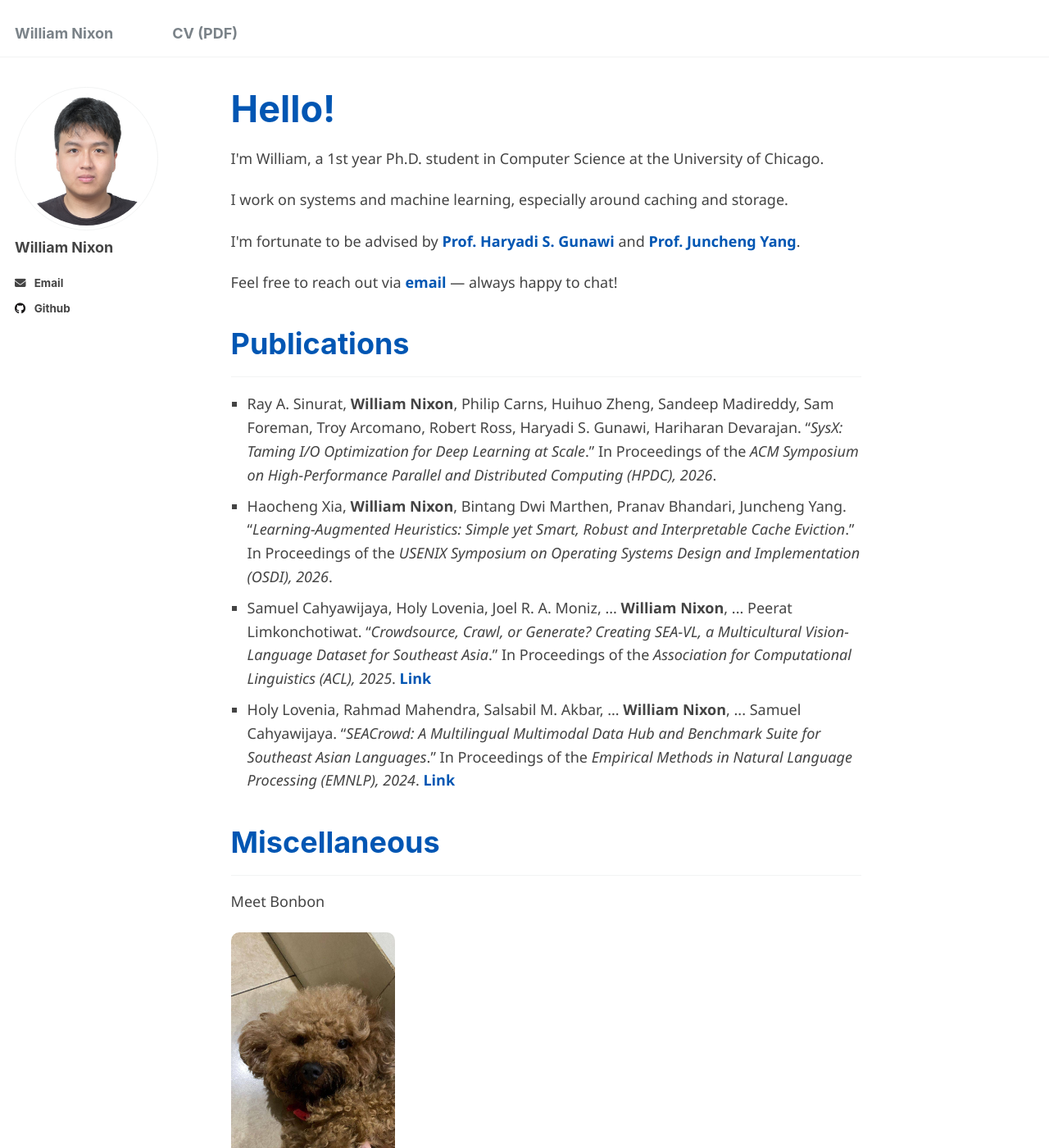
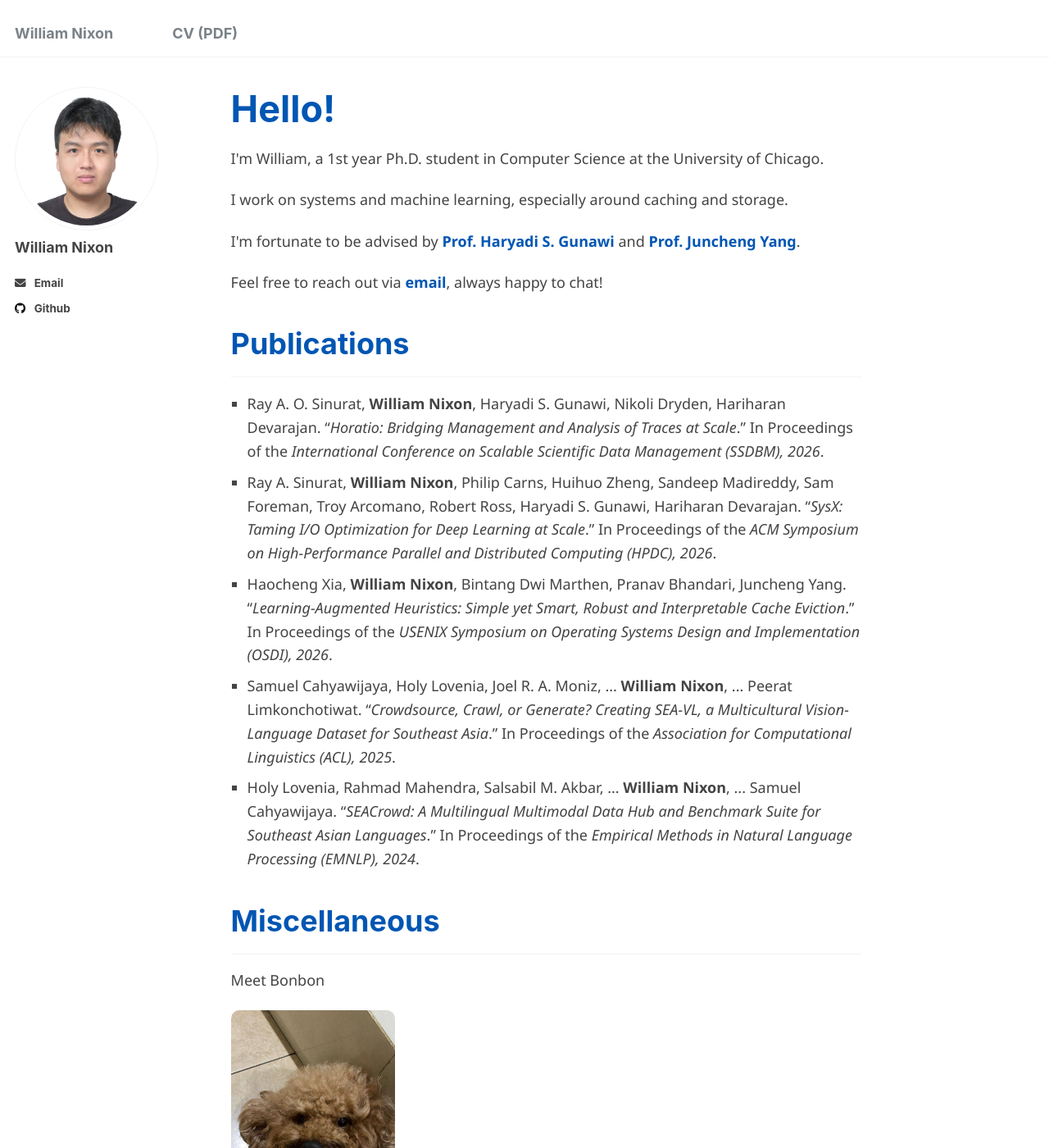
Before and after one commit to williamnixon20/williamnixon20.github.io, a Jekyll site: the page built from _pages/about.md, in a window 1280 px wide and 1400 px high. Shown: the whole window at 82% size. Built offline with Jekyll 4.4.1, drawn with Linux system fonts in a browser that asks for light colours.

Commit message:
update cv

```diff
--- a/_pages/about.md
+++ b/_pages/about.md
@@ -83,10 +83,11 @@ redirect_from:
 
   <p>
     Feel free to reach out via
-    <a href="mailto:williamnixon20@gmail.com" target="_blank">email</a> — always happy to chat!
+    <a href="mailto:williamnixon20@gmail.com" target="_blank">email</a>, always happy to chat!
   </p>
   <h2>Publications</h2>
   <ul>
+    <li> Ray A. O. Sinurat, <b>William Nixon</b>, Haryadi S. Gunawi, Nikoli Dryden, Hariharan Devarajan. “<i>Horatio: Bridging Management and Analysis of Traces at Scale</i>.” In Proceedings of the <span style="font-style: italic;">International Conference on Scalable Scientific Data Management (SSDBM), 2026</span>. </li>
     <li>
       Ray A. Sinurat, <b>William Nixon</b>, Philip Carns, Huihuo Zheng, Sandeep Madireddy, Sam Foreman, Troy Arcomano,
       Robert Ross, Haryadi S. Gunawi, Hariharan Devarajan.
@@ -104,26 +105,14 @@ redirect_from:
       Samuel Cahyawijaya, Holy Lovenia, Joel R. A. Moniz, ... <b>William Nixon</b>, ... Peerat Limkonchotiwat.
       “<i>Crowdsource, Crawl, or Generate? Creating SEA-VL, a Multicultural Vision-Language Dataset for Southeast Asia</i>.”
       In Proceedings of the <span style="font-style: italic;">Association for Computational Linguistics (ACL), 2025</span>.
-      <a href="https://aclanthology.org/2025.acl-long.916.pdf" target="_blank">Link</a>
     </li>
 
     <li>
       Holy Lovenia, Rahmad Mahendra, Salsabil M. Akbar, ... <b>William Nixon</b>, ... Samuel Cahyawijaya.
       “<i>SEACrowd: A Multilingual Multimodal Data Hub and Benchmark Suite for Southeast Asian Languages</i>.”
       In Proceedings of the <span style="font-style: italic;">Empirical Methods in Natural Language Processing (EMNLP), 2024</span>.
-      <a href="https://aclanthology.org/2024.emnlp-main.296.pdf" target="_blank">Link</a>
     </li>
   </ul>
-<!--
-  <h2>Services</h2>
-  <div class="services">
-    <p>Teaching Assistant - Bandung Institute of Technology</p>
-    <ul>
-      <li>Probability and Statistics</li>
-      <li>Discrete Mathematics</li>
-      <li>Introduction to Programming</li>
-    </ul>
-  </div> -->
 
   <h2>Miscellaneous</h2>
   <p>
```
Also changed, not shown: 1 other file.
